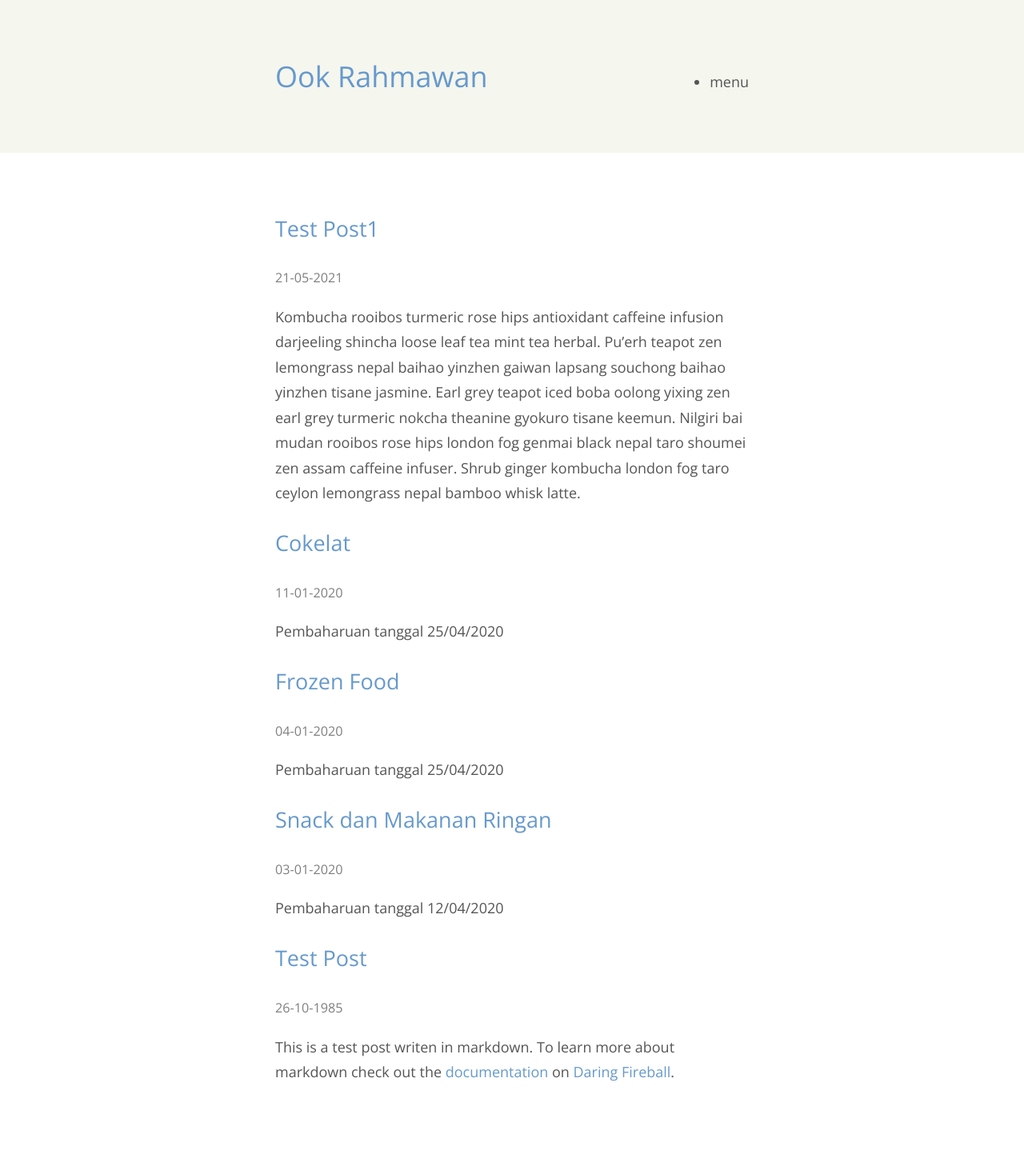
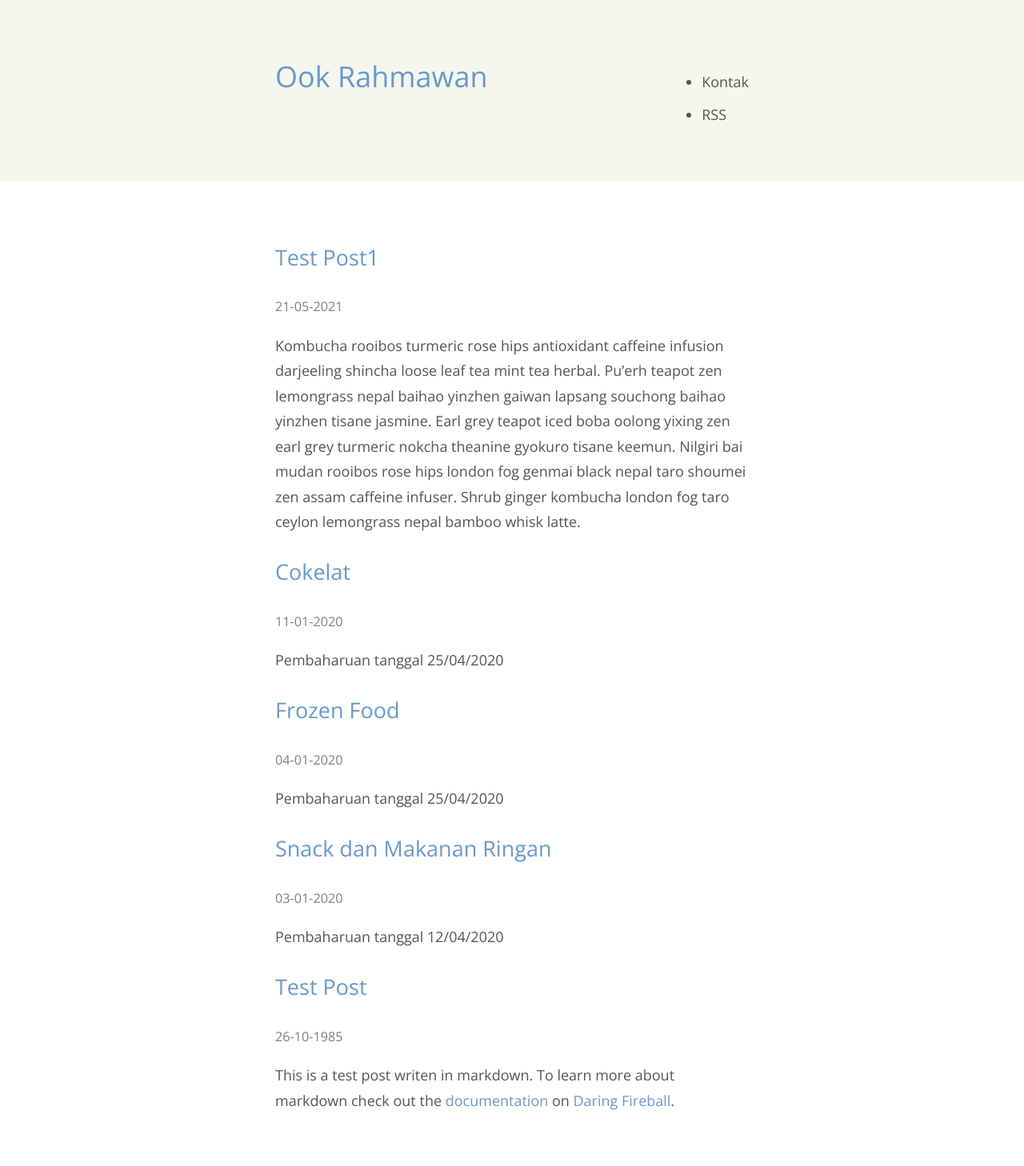
Before and after one commit to krhmwn/krhmwn, a Jekyll site: the page built from index.html, in a window 1280 px wide. Shown: the whole page at 80% size. Built offline with Jekyll 4.4.1, drawn with Linux system fonts in a browser that asks for light colours; nearby versions of some CDN libraries; library files that are not in the unit come from our copies; before the commit the page ends 1423 px from its top, so only the background shows below that.

Commit message:
update v.1.0.11

```diff
--- a/_layouts/default.html
+++ b/_layouts/default.html
@@ -1,5 +1,5 @@
 <!DOCTYPE HTML>
-<html class="no-js" lang="">
+<html class="no-js" lang="id">
 <html>
   <head>
         <meta http-equiv="Content-Type" content="text/html; charset=UTF-8" />
@@ -9,7 +9,7 @@
         <title>{{ page.title }}</title>
 	<link rel="stylesheet" href="assets/css/normalize.css">
 	<link rel="stylesheet" href="assets/css/main.css">
-	<meta name="theme-color" content="#fafafa">
+	<meta name="theme-color" content="#f5f6ee">
   </head>
   <body>
     <header>
@@ -17,7 +17,8 @@
       <h1><a href="/">{{ site.title }}</a></h1>
        <nav>
 	 <ul>
-          <li>menu</li>
+          <li>Kontak</li>
+	  <li>RSS</li>
 	 </ul>
        </nav>
      </div>
```
